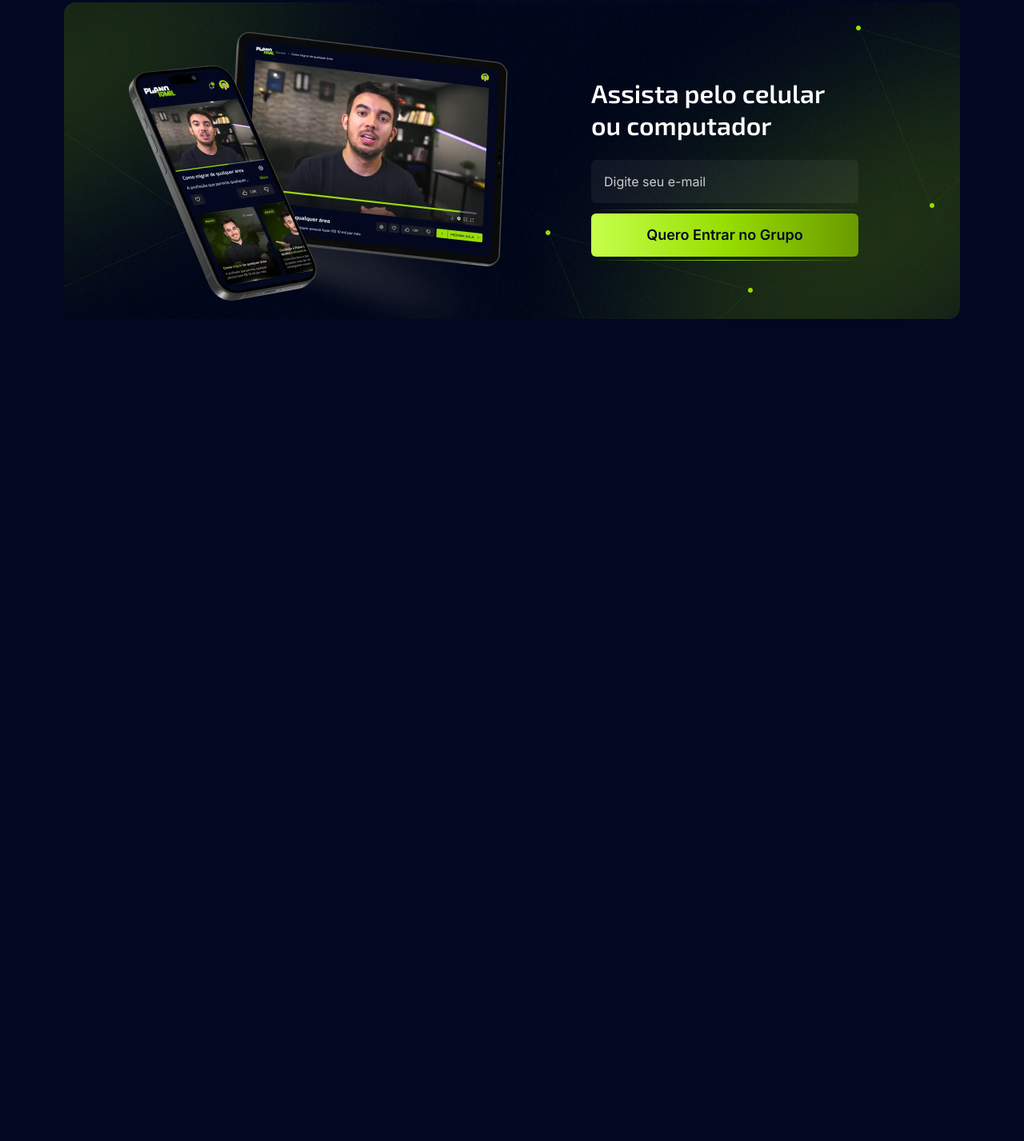
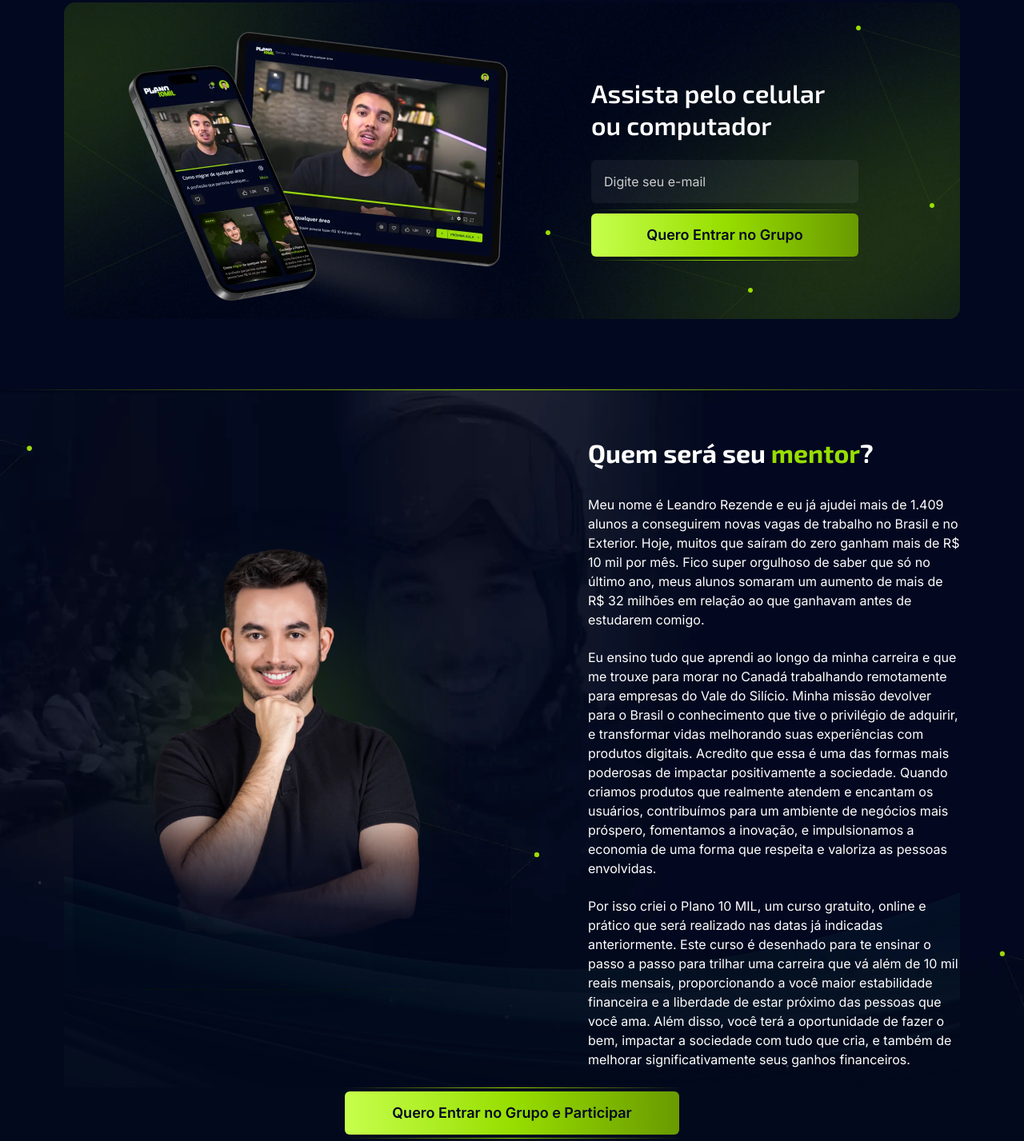
Before and after one commit to rodrigocgodoy/plano-10-mil, a plain HTML site: page index.html in a window 1280 px wide. Shown: the part 2474-3901 px from the top of the page at 80% size. Before the commit the page ends 2917 px from the top, so only its background shows below. Drawn offline with Linux system fonts and the light colour scheme.

Commit message:
✨feature: Adding new section "Mentor"

```diff
--- a/index.html
+++ b/index.html
@@ -243,5 +243,45 @@
       </div>
     </div>
   </section>
+  <section class="mentor-section">
+    <div class="mentor-blur-top"></div>
+    <div class="container container-mentor">
+      <div class="mentor-content">
+        <img src="img/bg-mentor-line.webp" alt="Imagem BG Mentor Line" class="mentor-content-bg-bottom">
+        <img src="img/mentor.webp" alt="Imagem Mentor" class="mentor-content-img">
+        <div class="mentor-content-right">
+          <h2 class="mentor-title">
+            Quem será seu <span>mentor</span>?
+          </h2>
+          <p class="mentor-text">
+            Meu nome é Leandro Rezende e eu já ajudei mais de 1.409 alunos a conseguirem novas vagas de trabalho no
+            Brasil e no Exterior. Hoje, muitos que saíram do zero ganham mais de R$ 10 mil por mês. Fico super
+            orgulhoso de saber que só no último ano, meus alunos somaram um aumento de mais de R$ 32 milhões em relação
+            ao que ganhavam antes de estudarem comigo.
+          </p>
+          <p class="mentor-text">
+            Eu ensino tudo que aprendi ao longo da minha carreira e que me trouxe para morar no Canadá trabalhando
+            remotamente para empresas do Vale do Silício. Minha missão devolver para o Brasil o conhecimento que tive o
+            privilégio de adquirir, e transformar vidas melhorando suas experiências com produtos digitais. Acredito que
+            essa é uma das formas mais poderosas de impactar positivamente a sociedade.  Quando criamos produtos que
+            realmente atendem e encantam os usuários, contribuímos para um ambiente de negócios mais próspero,
+            fomentamos a inovação, e impulsionamos a economia de uma forma que respeita e valoriza as pessoas envolvidas.
+          </p>
+          <p class="mentor-text">
+            Por isso criei o Plano 10 MIL, um curso gratuito, online e prático que será realizado nas datas já indicadas
+            anteriormente. Este curso é desenhado para te ensinar o passo a passo para trilhar uma carreira que vá além
+            de 10 mil reais mensais, proporcionando a você maior estabilidade financeira e a liberdade de estar próximo
+            das pessoas que você ama. Além disso, você terá a oportunidade de fazer o bem, impactar a sociedade com tudo
+            que cria, e também de melhorar significativamente seus ganhos financeiros.
+          </p>
+        </div>
+      </div>
+      <button class="form-button">
+        <div class="form-button-line"></div>
+        <span class="form-button-text">Quero Entrar no Grupo e Participar</span>
+        <div class="form-button-line"></div>
+      </button>
+    </div>
+  </section>
 </body>
 </html>
--- a/style.css
+++ b/style.css
@@ -568,7 +568,7 @@ body {
 
 .container-watch {
   padding-top: 20px;
-  padding-bottom: 44px;
+  padding-bottom: 88px;
   display: flex;
   flex-direction: column;
   align-items: center;
@@ -628,3 +628,80 @@ body {
   font-weight: 600;
   color: #FFFFFF;
 }
+
+/* ---------------- Watch Section ---------------- */
+
+.mentor-section {
+  position: relative;
+}
+
+.mentor-blur-top {
+  position: absolute;
+  top: 0;
+  left: 0;
+  right: 0;
+
+  background-image: linear-gradient(to right, rgba(151, 222, 0, 0), rgba(151, 222, 0, 1), rgba(151, 222, 0, 0.02));
+  height: 1px;
+  width: 100%;
+}
+
+.container-mentor {
+  padding-top: 59px;
+  padding-bottom: 103px;
+  display: flex;
+  flex-direction: column;
+  align-items: center;
+
+  background-image: url('img/bg-mentor.webp');
+  background-size: cover;
+  background-position: bottom;
+  background-repeat: no-repeat;
+}
+
+.mentor-content {
+  display: flex;
+  align-items: center;
+  gap: 97px;
+  position: relative;
+}
+
+.mentor-content-img {
+  width: 558px;
+  z-index: 0;
+}
+
+.mentor-content-right {
+  display: flex;
+  flex-direction: column;
+  z-index: 2;
+}
+
+.mentor-title {
+  margin-bottom: 33px;
+  font-family: "Exo 2", sans-serif;
+  font-size: 32px;
+  line-height: 40px;
+  font-weight: 700;
+  color: #FFFFFF;
+}
+
+.mentor-title span {
+  color: #97DE00;
+}
+
+.mentor-text {
+  margin-bottom: 23px;
+  font-family: "Inter", sans-serif;
+  font-size: 16px;
+  line-height: 24px;
+  color: #FFFFFF;
+}
+
+.mentor-content-bg-bottom {
+  position: absolute;
+  left: 0;
+  right: 0;
+  bottom: 0;
+  z-index: 1;
+}
```
Also changed, not shown: img/bg-mentor-line.webp (added), img/bg-mentor.webp (added), img/mentor.webp (added).
